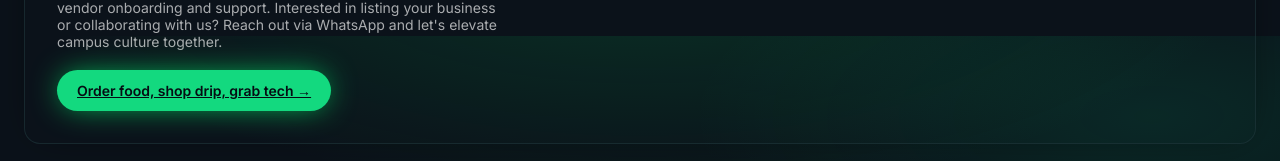
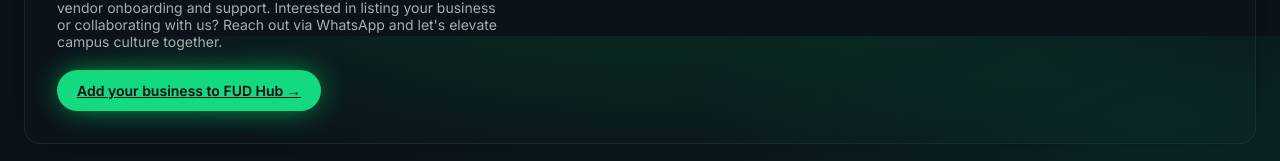
Before and after one commit to Embiem-Agriccode/fud-hub, a React (Vite) app: page / in a window 1280 px wide. Shown: the part 764-925 px from the top of the page. Built offline with nearby package versions, Linux system fonts and the light colour scheme.

Commit message:
Update EMBIEM card button text

```diff
--- a/src/App.tsx
+++ b/src/App.tsx
@@ -369,7 +369,7 @@
             Built for FUD students, by FUD students. EMBIEM is the student-led agency powering FUD Hub — from design and development to vendor onboarding and support. Interested in listing your business or collaborating with us? Reach out via WhatsApp and let's elevate campus culture together.
           </p>
           <a href={`https://wa.me/2347044389234?text=${encodeURIComponent("Hi EMBIEM! I'd like to list my business on FUD Hub.")}`} target="_blank" rel="noopener noreferrer" className="mt-5 inline-flex items-center gap-2 rounded-full bg-primary px-5 py-3 text-sm font-semibold text-primary-foreground shadow-[0_0_30px_-5px_var(--emerald-glow)] hover:shadow-[0_0_50px_-2px_var(--emerald-glow)] transition-shadow">
-            Order food, shop drip, grab tech →
+           Add your business to FUD Hub →
           </a>
         </div>
       </div>
```
